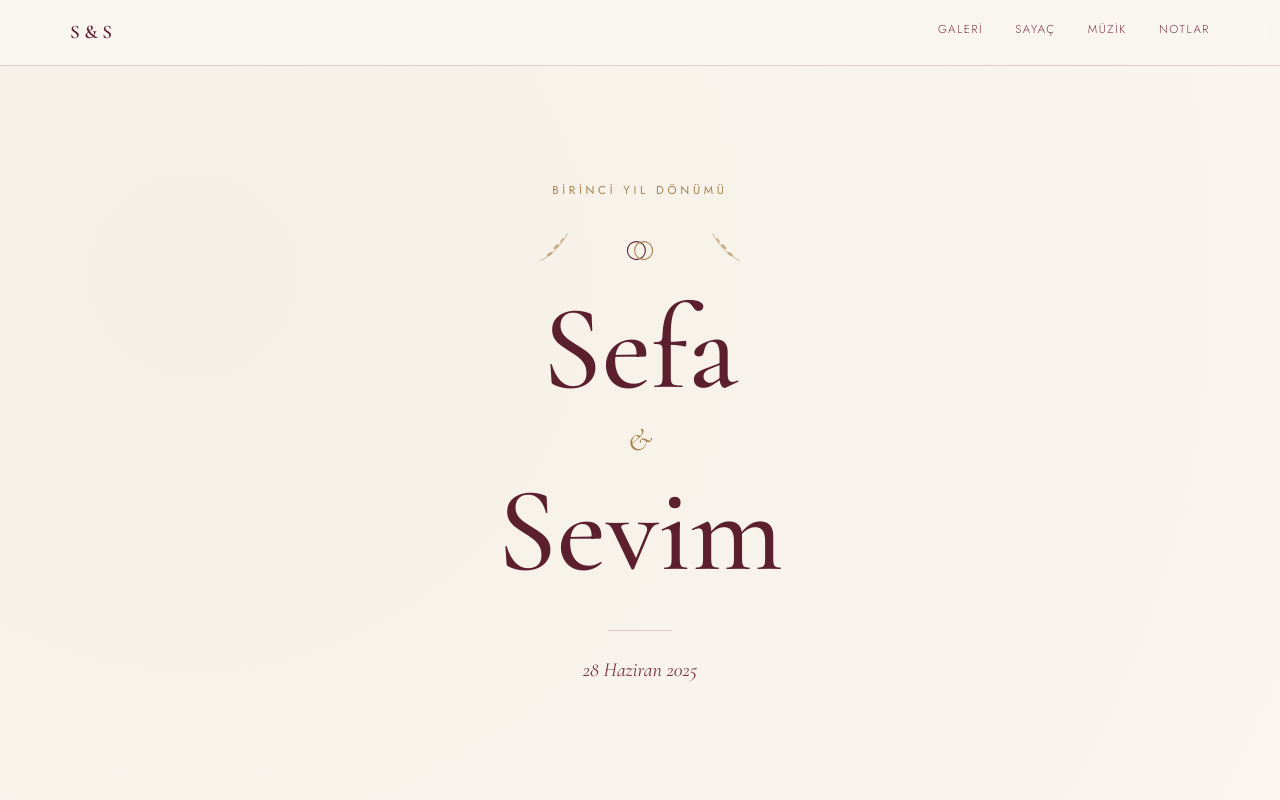
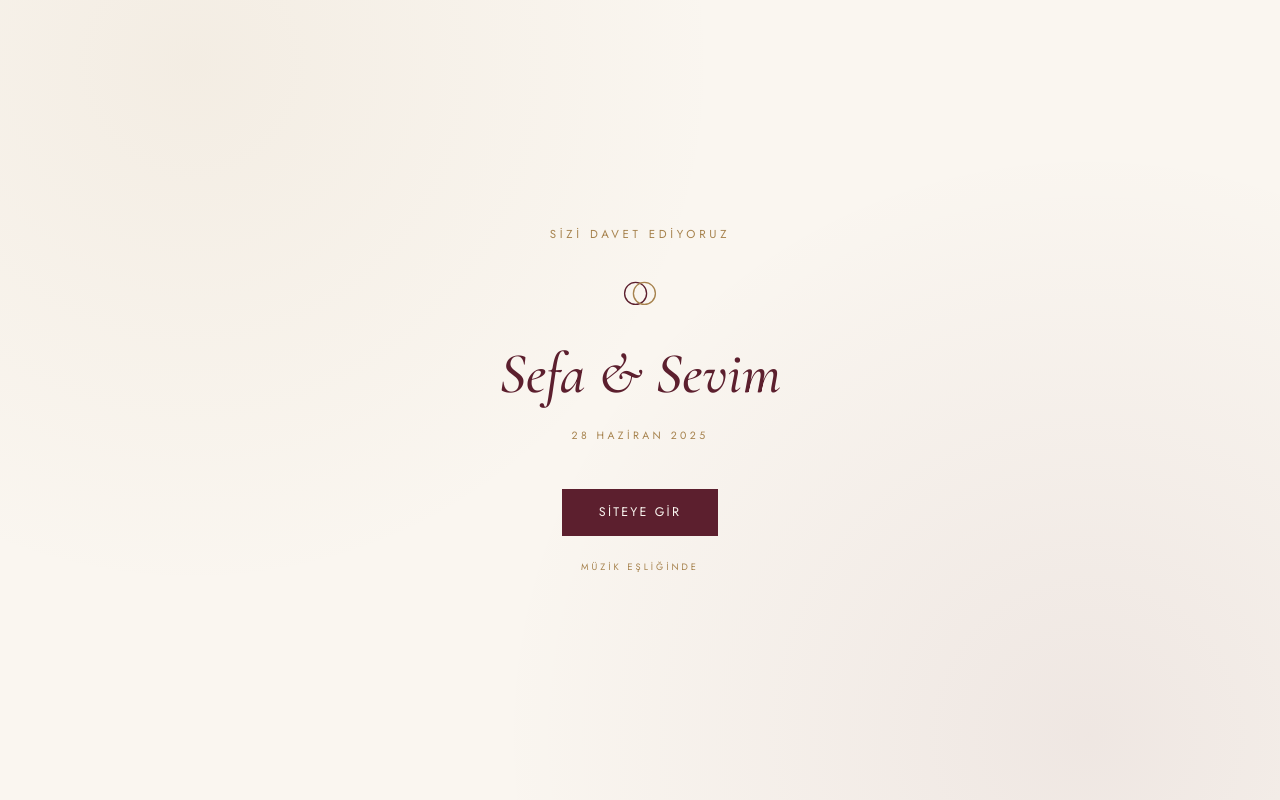
Before and after one commit to jesterich/sefa-sevimm, a Next.js app: page / in a window 1280 px wide. Shown: the top 800 px of the page. Built offline with nearby package versions, Linux system fonts and the light colour scheme; no server answers; the database is empty; a web font is replaced by a local one.

Commit message:
giris ekrani eklendi

```diff
--- a/app/page.tsx
+++ b/app/page.tsx
@@ -1,12 +1,18 @@
+'use client'
+import { useState } from 'react'
 import Gallery from '@/components/Gallery'
 import Counter from '@/components/Counter'
 import MusicPlayer from '@/components/MusicPlayer'
 import Notes from '@/components/Notes'
+import EntranceGate from '@/components/EntranceGate'
 import { SprigLeft, SprigRight, RingMark } from '@/components/Ornament'
 
 export default function Home() {
+  const [entered, setEntered] = useState(false)
+
   return (
     <main>
+      {!entered && <EntranceGate onEnter={() => setEntered(true)} />}
       {/* NAV */}
       <nav style={{
         position: 'sticky', top: 0, zIndex: 100,
@@ -94,7 +100,7 @@ export default function Home() {
 
       <hr className="hairline" style={{ maxWidth: '1140px', margin: '0 auto' }} />
 
-      <div id="muzik"><MusicPlayer /></div>
+      <div id="muzik"><MusicPlayer active={entered} /></div>
 
       <hr className="hairline" style={{ maxWidth: '1140px', margin: '0 auto' }} />
 
--- /dev/null
+++ b/components/EntranceGate.tsx
@@ -0,0 +1,73 @@
+'use client'
+import { useState } from 'react'
+import { RingMark } from './Ornament'
+
+export default function EntranceGate({ onEnter }: { onEnter: () => void }) {
+  const [closing, setClosing] = useState(false)
+
+  const handleEnter = () => {
+    setClosing(true)
+    setTimeout(onEnter, 700)
+  }
+
+  return (
+    <div
+      style={{
+        position: 'fixed',
+        inset: 0,
+        zIndex: 2000,
+        background: 'var(--ivory)',
+        backgroundImage:
+          'radial-gradient(circle at 15% 8%, rgba(166,130,77,0.08) 0%, transparent 40%), radial-gradient(circle at 85% 92%, rgba(92,31,46,0.07) 0%, transparent 45%)',
+        display: 'flex',
+        flexDirection: 'column',
+        alignItems: 'center',
+        justifyContent: 'center',
+        textAlign: 'center',
+        padding: '40px 24px',
+        opacity: closing ? 0 : 1,
+        transition: 'opacity 0.7s ease',
+        pointerEvents: closing ? 'none' : 'auto',
+      }}
+    >
+      <p className="eyebrow fade-up" style={{ marginBottom: '24px' }}>
+        Sizi Davet Ediyoruz
+      </p>
+
+      <div className="fade-up" style={{ marginBottom: '20px' }}>
+        <RingMark size={44} />
+      </div>
+
+      <h1 className="serif-display fade-up" style={{
+        fontSize: 'clamp(2.4rem, 7vw, 3.6rem)',
+        fontStyle: 'italic',
+        fontWeight: 500,
+        color: 'var(--wine)',
+        marginBottom: '10px',
+      }}>
+        Sefa &amp; Sevim
+      </h1>
+
+      <p className="eyebrow fade-up" style={{ marginBottom: '46px', fontSize: '0.66rem' }}>
+        28 Haziran 2025
+      </p>
+
+      <button
+        className="btn-primary fade-up"
+        onClick={handleEnter}
+        style={{ animationDelay: '0.3s' }}
+      >
+        Siteye Gir
+      </button>
+
+      <p className="eyebrow fade-up" style={{
+        marginTop: '24px',
+        fontSize: '0.58rem',
+        opacity: 0.6,
+        animationDelay: '0.4s',
+      }}>
+        Müzik eşliğinde
+      </p>
+    </div>
+  )
+}
--- a/components/MusicPlayer.tsx
+++ b/components/MusicPlayer.tsx
@@ -1,11 +1,8 @@
 'use client'
-import { useState } from 'react'
 
 const SPOTIFY_PLAYLIST_ID = '50EwlUiCbRDvHwUEigd7Me'
 
-export default function MusicPlayer() {
-  const [showPlayer, setShowPlayer] = useState(false)
-
+export default function MusicPlayer({ active }: { active: boolean }) {
   return (
     <section style={{ padding: '100px 24px' }}>
       <div style={{ maxWidth: '620px', margin: '0 auto', textAlign: 'center' }}>
@@ -20,11 +17,7 @@ export default function MusicPlayer() {
           Bize Eşlik Eden Şarkılar
         </h2>
 
-        {!showPlayer ? (
-          <button className="btn-outline" onClick={() => setShowPlayer(true)}>
-            Müziği Aç
-          </button>
-        ) : (
+        {active && (
           <div style={{ marginTop: '10px', border: '1px solid var(--line)' }}>
             <iframe
               src={`https://open.spotify.com/embed/playlist/${SPOTIFY_PLAYLIST_ID}?utm_source=generator&theme=0`}
```
